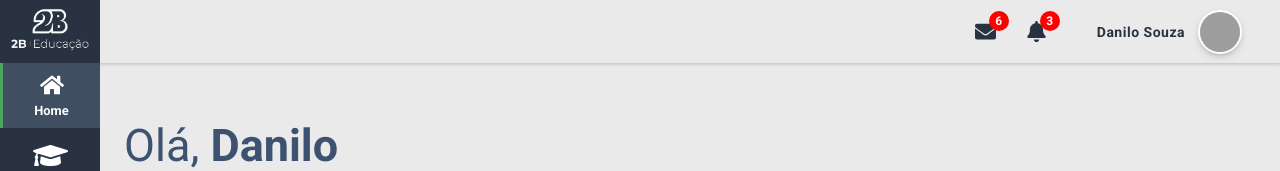
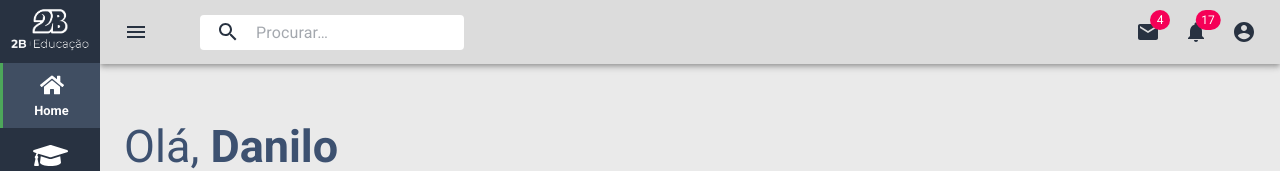
Before and after one commit to DaniloDaSilvaDev/plat2b, a React (Create React App) app: page / in a window 1280 px wide. Shown: the top 171 px of the page. Built offline with nearby package versions, Linux system fonts and the light colour scheme; no server answers; grey boxes are pictures that could not be loaded; the HTML template or start-up script is replaced by a standard one.

Commit message:
fix header

```diff
--- a/package.json
+++ b/package.json
@@ -4,6 +4,7 @@
   "private": true,
   "dependencies": {
     "@material-ui/core": "^4.5.2",
+    "@material-ui/icons": "^4.5.1",
     "@material-ui/lab": "^4.0.0-alpha.31",
     "axios": "^0.19.0",
     "npm": "^6.12.0",
--- a/src/App.js
+++ b/src/App.js
@@ -1,7 +1,7 @@
 import React from 'react';
 
 // import Sidebar from './components/Sidebar';
-import Header from './components/Header';
+// import Header2 from './components/Header2';
 import Routes from './routes';
 import GlobalStyle from './styles/global';
 
@@ -9,7 +9,7 @@
   return (
     <>
       <GlobalStyle />
-      <Header />
+      {/* <Header2 /> */}
       <Routes />
     </>
   );
--- /dev/null
+++ b/src/components/Header2/index.js
@@ -0,0 +1,228 @@
+import React from 'react';
+import { fade, makeStyles } from '@material-ui/core/styles';
+import AppBar from '@material-ui/core/AppBar';
+import Toolbar from '@material-ui/core/Toolbar';
+import IconButton from '@material-ui/core/IconButton';
+// import Typography from '@material-ui/core/Typography';
+import InputBase from '@material-ui/core/InputBase';
+import Badge from '@material-ui/core/Badge';
+import MenuItem from '@material-ui/core/MenuItem';
+import Menu from '@material-ui/core/Menu';
+import MenuIcon from '@material-ui/icons/Menu';
+import SearchIcon from '@material-ui/icons/Search';
+import AccountCircle from '@material-ui/icons/AccountCircle';
+import MailIcon from '@material-ui/icons/Mail';
+import NotificationsIcon from '@material-ui/icons/Notifications';
+import MoreIcon from '@material-ui/icons/MoreVert';
+
+const useStyles = makeStyles(theme => ({
+  grow: {
+    flexGrow: 1,
+  },
+  menuButton: {
+    marginRight: theme.spacing(2),
+  },
+  title: {
+    display: 'none',
+    [theme.breakpoints.up('sm')]: {
+      display: 'block',
+    },
+  },
+  search: {
+    position: 'relative',
+    borderRadius: theme.shape.borderRadius,
+    backgroundColor: fade(theme.palette.common.white, 1),
+    '&:hover': {
+      backgroundColor: fade(theme.palette.common.white, 0.5),
+    },
+    marginRight: theme.spacing(2),
+    marginLeft: 0,
+    width: '100%',
+    [theme.breakpoints.up('sm')]: {
+      marginLeft: theme.spacing(3),
+      width: 'auto',
+    },
+  },
+  searchIcon: {
+    width: theme.spacing(7),
+    height: '100%',
+    position: 'absolute',
+    pointerEvents: 'none',
+    display: 'flex',
+    alignItems: 'center',
+    justifyContent: 'center',
+  },
+  inputRoot: {
+    color: 'inherit',
+  },
+  inputInput: {
+    padding: theme.spacing(1, 1, 1, 7),
+    transition: theme.transitions.create('width'),
+    width: '100%',
+    [theme.breakpoints.up('md')]: {
+      width: 200,
+    },
+  },
+  sectionDesktop: {
+    display: 'none',
+    [theme.breakpoints.up('md')]: {
+      display: 'flex',
+    },
+  },
+  sectionMobile: {
+    display: 'flex',
+    [theme.breakpoints.up('md')]: {
+      display: 'none',
+    },
+  },
+}));
+
+export default function PrimarySearchAppBar() {
+  const classes = useStyles();
+  const [anchorEl, setAnchorEl] = React.useState(null);
+  const [mobileMoreAnchorEl, setMobileMoreAnchorEl] = React.useState(null);
+
+  const isMenuOpen = Boolean(anchorEl);
+  const isMobileMenuOpen = Boolean(mobileMoreAnchorEl);
+
+  const handleProfileMenuOpen = event => {
+    setAnchorEl(event.currentTarget);
+  };
+
+  const handleMobileMenuClose = () => {
+    setMobileMoreAnchorEl(null);
+  };
+
+  const handleMenuClose = () => {
+    setAnchorEl(null);
+    handleMobileMenuClose();
+  };
+
+  const handleMobileMenuOpen = event => {
+    setMobileMoreAnchorEl(event.currentTarget);
+  };
+
+  const menuId = 'primary-search-account-menu';
+  const renderMenu = (
+    <Menu
+      anchorEl={anchorEl}
+      anchorOrigin={{ vertical: 'top', horizontal: 'right' }}
+      id={menuId}
+      keepMounted
+      transformOrigin={{ vertical: 'top', horizontal: 'right' }}
+      open={isMenuOpen}
+      onClose={handleMenuClose}
+    >
+      <MenuItem onClick={handleMenuClose}>Profile</MenuItem>
+      <MenuItem onClick={handleMenuClose}>My account</MenuItem>
+    </Menu>
+  );
+
+  const mobileMenuId = 'primary-search-account-menu-mobile';
+  const renderMobileMenu = (
+    <Menu
+      anchorEl={mobileMoreAnchorEl}
+      anchorOrigin={{ vertical: 'top', horizontal: 'right' }}
+      id={mobileMenuId}
+      keepMounted
+      transformOrigin={{ vertical: 'top', horizontal: 'right' }}
+      open={isMobileMenuOpen}
+      onClose={handleMobileMenuClose}
+    >
+      <MenuItem>
+        <IconButton aria-label="show 4 new mails" color="inherit">
+          <Badge badgeContent={4} color="secondary">
+            <MailIcon />
+          </Badge>
+        </IconButton>
+        <p>Messages</p>
+      </MenuItem>
+      <MenuItem>
+        <IconButton aria-label="show 11 new notifications" color="inherit">
+          <Badge badgeContent={11} color="secondary">
+            <NotificationsIcon />
+          </Badge>
+        </IconButton>
+        <p>Notifications</p>
+      </MenuItem>
+      <MenuItem onClick={handleProfileMenuOpen}>
+        <IconButton
+          aria-label="account of current user"
+          aria-controls="primary-search-account-menu"
+          aria-haspopup="true"
+          color="inherit"
+        >
+          <AccountCircle />
+        </IconButton>
+        <p>Profile</p>
+      </MenuItem>
+    </Menu>
+  );
+
+  return (
+    <div className={classes.grow}>
+      <AppBar position="static">
+        <Toolbar style={{ backgroundColor: '#DCDCDC', color: '#283241' }}>
+          <IconButton
+            edge="start"
+            className={classes.menuButton}
+            color="inherit"
+            aria-label="open drawer"
+          >
+            <MenuIcon />
+          </IconButton>
+
+          <div className={classes.search}>
+            <div className={classes.searchIcon}>
+              <SearchIcon />
+            </div>
+            <InputBase
+              placeholder="Procurar…"
+              classes={{
+                root: classes.inputRoot,
+                input: classes.inputInput,
+              }}
+              inputProps={{ 'aria-label': 'search' }}
+            />
+          </div>
+          <div className={classes.grow} />
+          <div className={classes.sectionDesktop}>
+            <IconButton aria-label="show 4 new mails" color="inherit">
+              <Badge badgeContent={4} color="secondary">
+                <MailIcon />
+              </Badge>
+            </IconButton>
+            <IconButton aria-label="show 17 new notifications" color="inherit">
+              <Badge badgeContent={17} color="secondary">
+                <NotificationsIcon />
+              </Badge>
+            </IconButton>
+            <IconButton
+              edge="end"
+              aria-label="account of current user"
+              aria-controls={menuId}
+              aria-haspopup="true"
+              onClick={handleProfileMenuOpen}
+              color="inherit"
+            >
+              <AccountCircle />
+            </IconButton>
+          </div>
+          <div className={classes.sectionMobile}>
+            <IconButton
+              aria-label="show more"
+              aria-controls={mobileMenuId}
+              aria-haspopup="true"
+              onClick={handleMobileMenuOpen}
+              color="inherit"
+            >
+              <MoreIcon />
+            </IconButton>
+          </div>
+        </Toolbar>
+      </AppBar>
+      {renderMobileMenu}
+      {renderMenu}
+    </div>
+  );
+}
--- a/src/routes.js
+++ b/src/routes.js
@@ -8,13 +8,14 @@
 import PdfAula from './pages/PdfAula';
 import Metodologia from './pages/Metodologia';
 import Sidebar from './components/Sidebar';
+import Header2 from './components/Header2';
 
 export default function Routes() {
   const RouterStyle = styled.section`
     background-color: #eaeaea;
     width: 100%;
     margin-left: 100px;
-    margin-top: 63.36px;
+    /* margin-top: 63.36px; */
     @media only screen and (max-width: 500px) {
       margin-left: 0;
     }
@@ -22,6 +23,7 @@
   return (
     <RouterStyle>
       <BrowserRouter>
+        <Header2 />
         <Sidebar />
         <Switch>
           <Route path="/" exact component={Home} />
```
Also changed, not shown: 2 other files (tests, documents, lock files or other folders).
